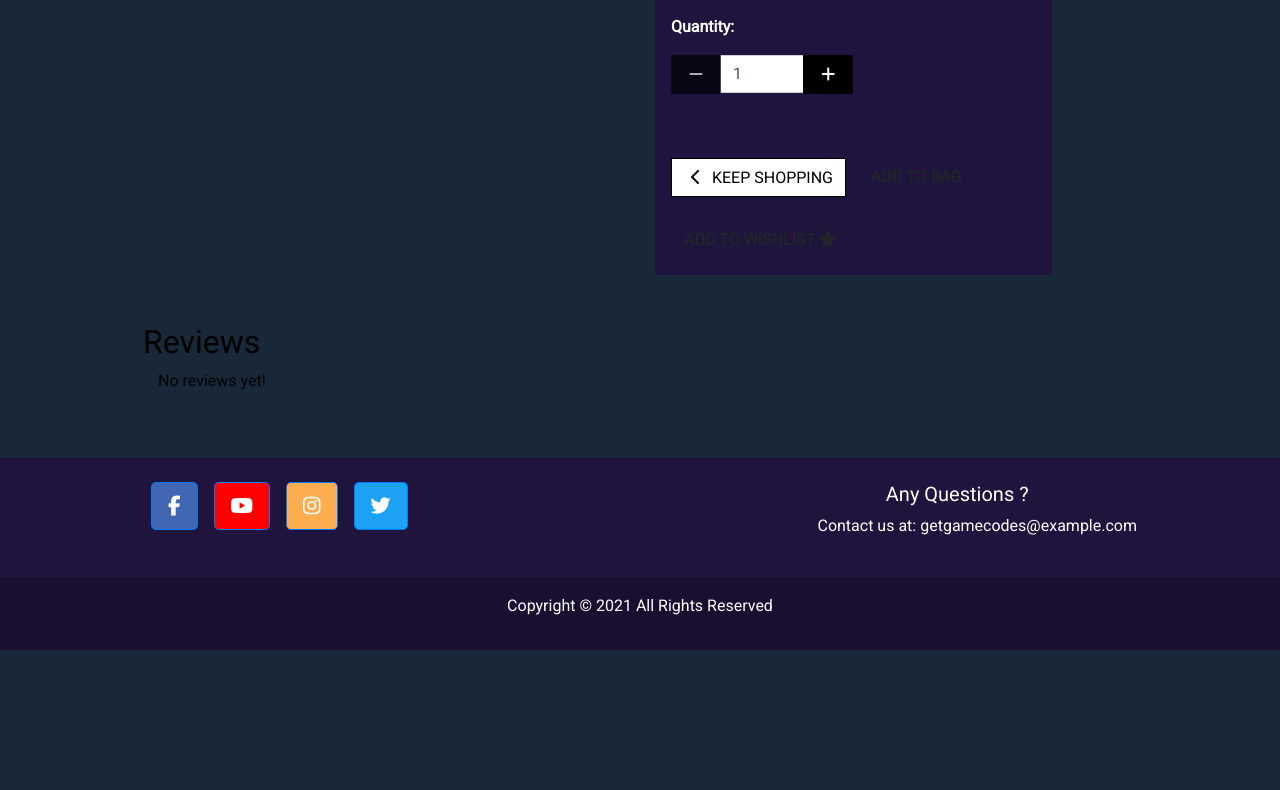
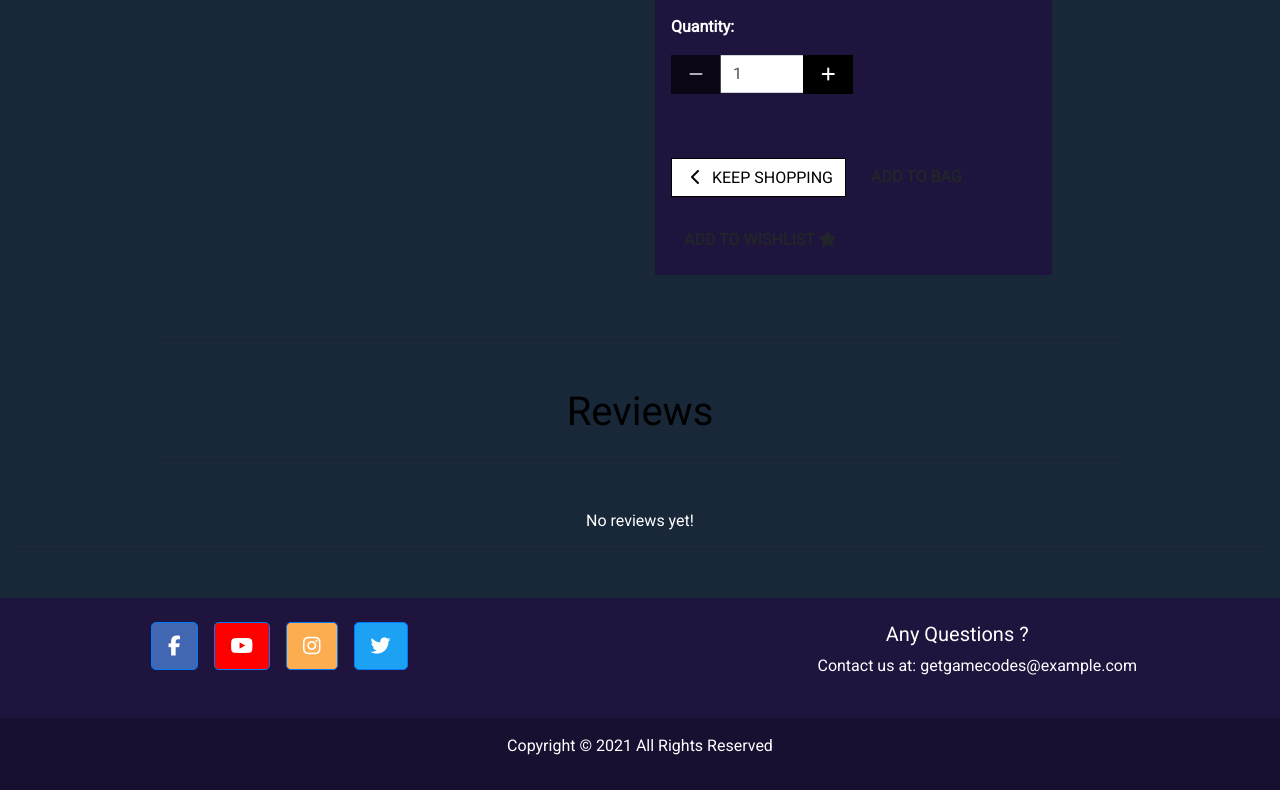
Before and after one commit to ThomasMSmit/GetGameCodes, a Django app: page /products/175/ in a window 1280 px wide. Shown: the part 1892-2682 px from the top of the page. Before the commit the page ends 2542 px from the top, so only its background shows below. Run offline with Django 3.2, Linux system fonts and the light colour scheme; data comes from the database, SQL or seed files in the repository; data that the repository does not hold is empty; some libraries are stand-ins or nearby versions.

Commit message:
change styling of review section

```diff
--- a/reviews/templates/reviews/includes/review.html
+++ b/reviews/templates/reviews/includes/review.html
@@ -1,20 +1,22 @@
 <div class="container">
-    <h2 class="bowood-title-text">Reviews</h2>
+    <div class="col-12 d-none d-xl-block mb-5"><hr></div>
+    <h1 class="review-title text-center">Reviews</h1>
     <div class="row">
-      <div class="col-cm-6">
+      <div class="col-sm-12 text-center">
         {% if user.is_authenticated %}
         <!-- Button trigger modal -->
-        <button type="button" class="btn btn-outline-light btn-sm my-3" data-bs-toggle="modal"
+        <button type="button" class="btn btn-outline-light btn-md my-3 review-submit" data-bs-toggle="modal"
           data-bs-target="#newReviewModal">
           Submit a new review
         </button>
         {% endif %}
       </div>
     </div>
+    <div class="col-12 d-none d-xl-block mb-5"><hr></div>
     {% if reviews %}
     <div class="row">
       {% for review in reviews %}
-      <div class="col-sm-6">
+      <div class="row col justify-content-center">
         <div class="review-card">
           <div class="card-body">
             <h5 class="card-title text-capitalize"> {{ review.review_title }}</h5>
@@ -29,6 +31,7 @@
             {% endif %}
           </div>
         </div>
+
         <!-- Edit Review Modal -->
         {% if user.is_authenticated and user.get_username == review.userid.user.username %}
         <div class="modal fade" id="editReviewModal{{review.id}}" data-bs-backdrop="static" data-bs-keyboard="false" tabindex="-1"
@@ -81,7 +84,6 @@
 
     </div>
           <!--Pagination-->
-
           <nav aria-label="Page navigation" class="mt-3">
             <ul class="pagination justify-content-center">
               {% if reviews.has_previous %}
@@ -111,7 +113,7 @@
           <!--end of Pagination-->
 
     {% else %}
-    <div class="col-sm-6">
+    <div class="col-sm-12 text-white text-center">
       <p> No reviews yet! </p>
     </div>
     {% endif %}
@@ -129,7 +131,7 @@
             </div>
             <div class="modal-footer">
               <button type="button" class="btn btn-secondary" data-bs-dismiss="modal">Cancel</button>
-              <button class="btn btn-outline-dark" type="submit">Submit</button>
+              <button class="btn btn-outline-dark" type="submit">Add Review</button>
             </div>
           </form>
         </div>
```
Also changed, not shown: reviews/admin.py (line endings or trailing spaces), reviews/models.py (line endings or trailing spaces).
